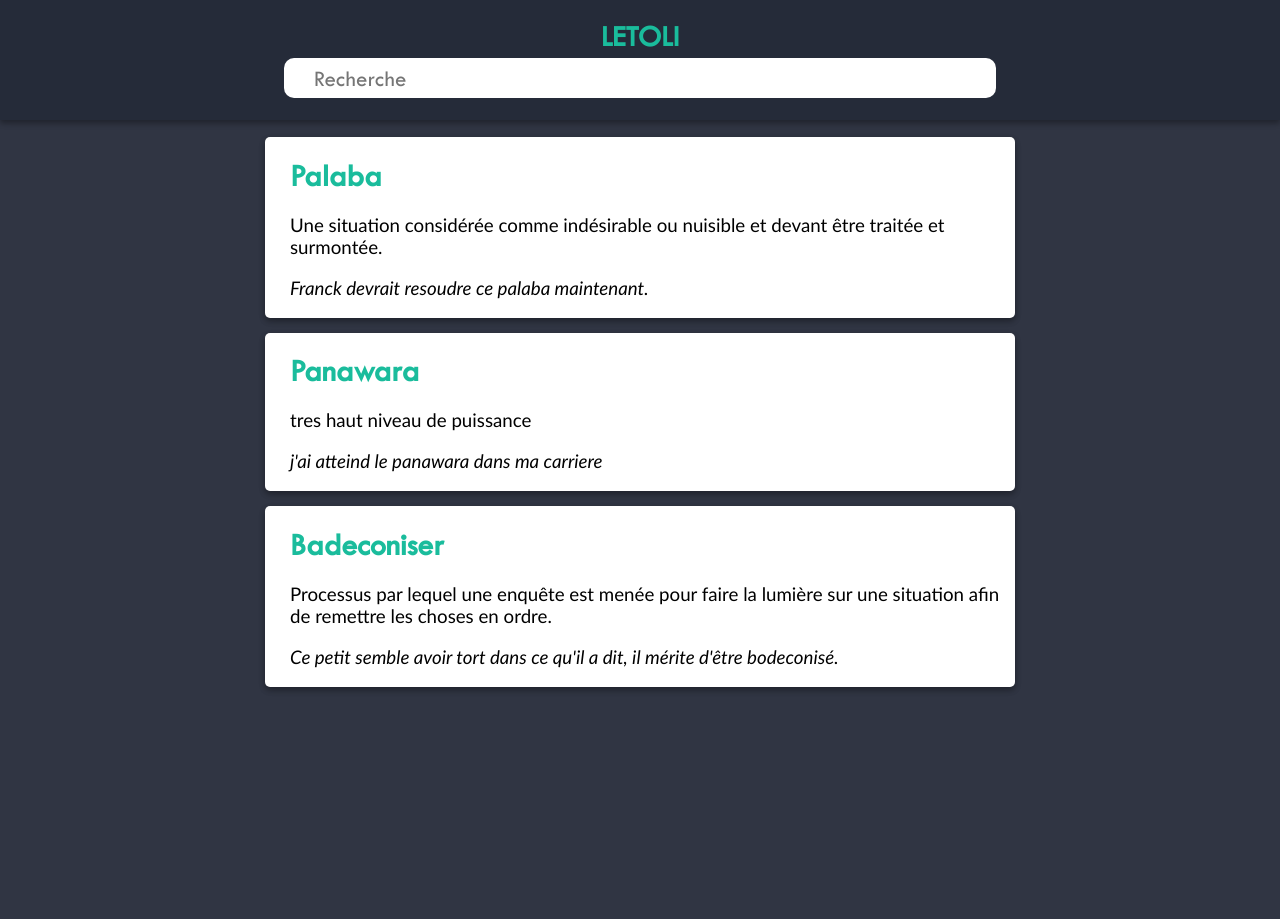
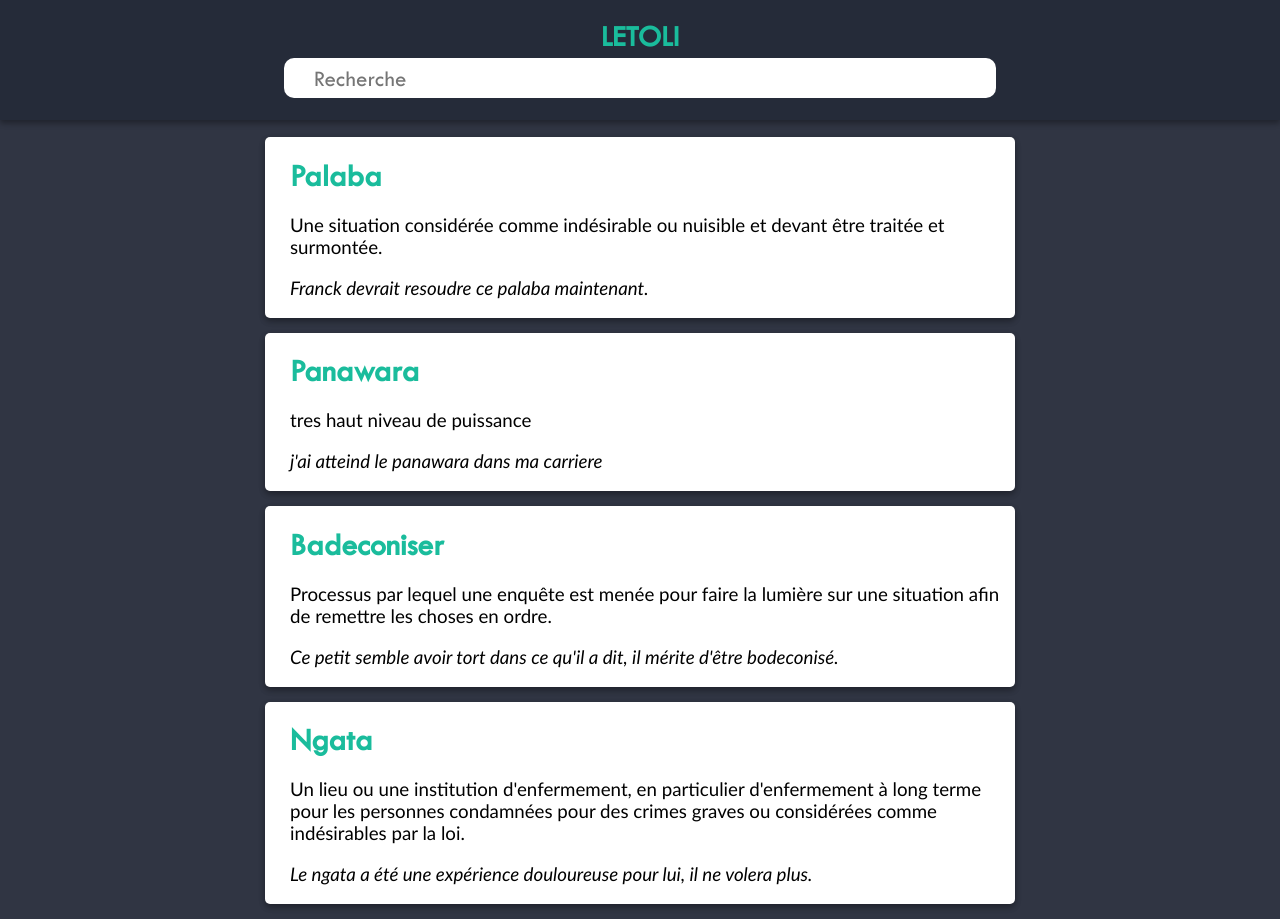
Before and after one commit to makak22/Letoli, a Next.js app: page /suggestions in a window 1280 px wide. Before the commit the page ends 800 px from the top, so only its background shows below. Built offline with nearby package versions, Linux system fonts and the light colour scheme.

Commit message:
Update ladatabase.js

```diff
--- a/public/data/ladatabase.js
+++ b/public/data/ladatabase.js
@@ -85,5 +85,34 @@ export const toli = [
             "3":null
           }
         }
+      },
+      {
+        "id": 4,
+        "attributes": {
+          "mot": "Ngata",
+          "genre":null,
+          "nature":"nom",
+          "action":"suggerable",
+          "definition": {
+            "1": "Un lieu ou une institution d'enfermement, en particulier d'enfermement à long terme pour les personnes condamnées pour des crimes graves ou considérées comme indésirables par la loi.",
+            "2":null,
+            "3": null
+          },
+          "definitionEx": {
+            "1":"Le ngata a été une expérience douloureuse pour lui, il ne volera plus.",
+            "2":null,
+            "3":null
+          },
+          "synonymes": {
+            "1":"Don",
+            "2":null,
+            "3":null
+          },
+          "expression": {
+            "1":"Le ngata est la maison des voleurs",
+            "2":null,
+            "3":null
+          }
+        }
       }
 ]
```
